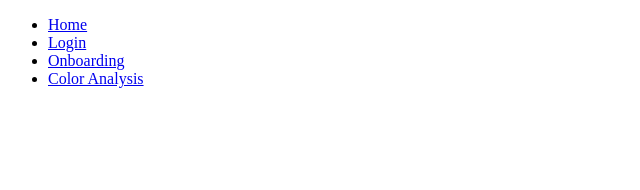
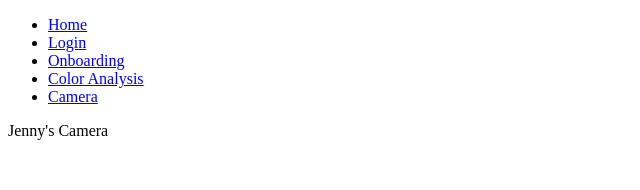
Before and after one commit to JennyOh1004/colorMeRad, a React app: page /camera in a window 1280 px wide. Shown: the top 190 px of the page, without its empty margins (0-640 px from the left). Built offline with nearby package versions, Linux system fonts and the light colour scheme.

Commit message:
Add camera page

```diff
--- a/src/App.js
+++ b/src/App.js
@@ -5,6 +5,7 @@ import Login from "./page/Login";
 import Onboarding from "./page/Onboarding";
 import SignUp from "./page/SignUp";
 import Analysis from "./page/Analysis";
+import Camera from "./page/Camera";
 
 export default function App() {
   return (
@@ -24,6 +25,9 @@ export default function App() {
             <li>
               <Link to="/analysis">Color Analysis</Link>
             </li>
+            <li>
+              <Link to="/camera">Camera</Link>
+            </li>
           </ul>
         </nav>
 
@@ -42,6 +46,9 @@ export default function App() {
           <Route path="/analysis">
             <Analysis />
           </Route>
+          <Route path="/camera">
+            <Camera />
+          </Route>
         </Switch>
       </div>
     </Router>
--- /dev/null
+++ b/src/page/Camera.js
@@ -0,0 +1,5 @@
+import React from "react";
+
+export default function Camera() {
+  return <div>Jenny's Camera</div>;
+}
```
